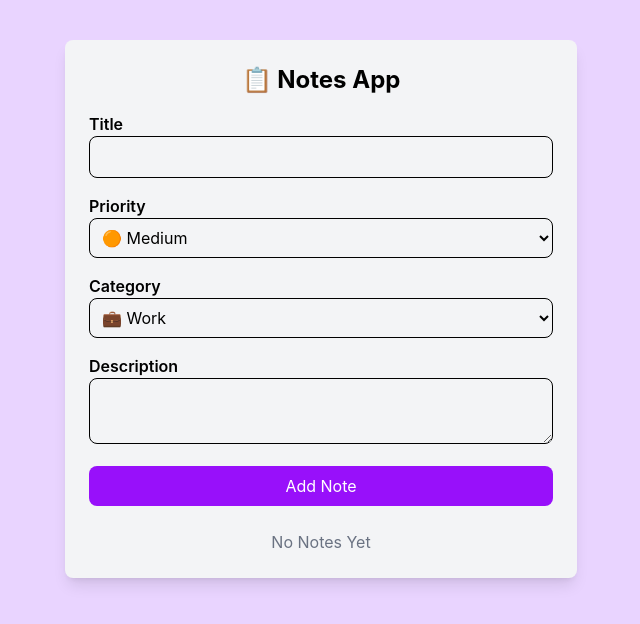
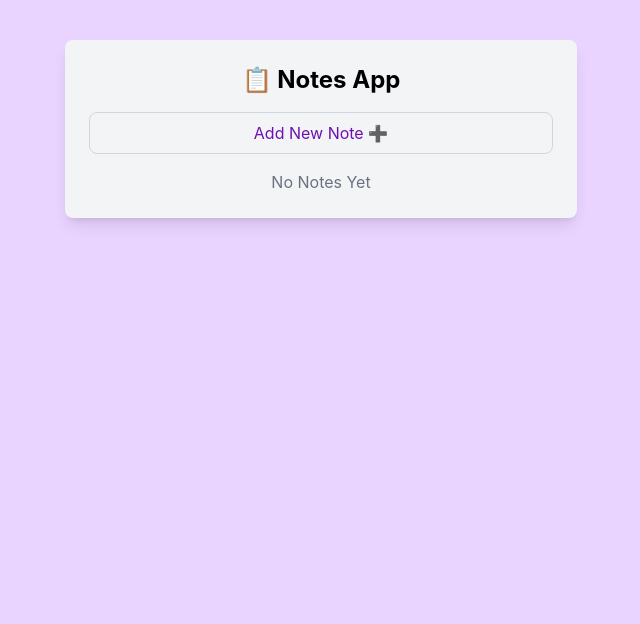
Before and after one commit to aarusa/notes-app, a React (Vite) app: page / in a window 1280 px wide. Shown: the top 624 px of the page, without its empty margins (319-959 px from the left). Built offline with nearby package versions, Linux system fonts and the light colour scheme.

Commit message:
Making form collapsible

```diff
--- a/src/components/NoteForm.jsx
+++ b/src/components/NoteForm.jsx
@@ -8,6 +8,8 @@
         priority: 'Medium',
         description: ''
     });
+
+    const [isFormVisible, setIsFormVisible] = useState(false);
 
     const handleChange = (e) => {
         setFormData({
@@ -39,6 +41,12 @@
     };
 
     return (
+        <>
+            {/* Toggle Button */}
+            <button onClick={() => setIsFormVisible(!isFormVisible)} className="w-full bg-gray-100 border border-gray-300 text-purple-800 py-2 rounded-lg cursor-pointer hover:bg-purple-200 hover:border-purple-300 transition mb-4">
+                {isFormVisible ? 'Hide Form ❌': 'Add New Note ➕'}
+            </button>
+            {isFormVisible &&
                 <form onSubmit={handleSubmit} className="mb-6">
                     <div className="mb-4">
                         <label htmlFor="title" className="block font-semibold">
@@ -98,6 +106,8 @@
                     </div>
                     <button className="w-full bg-purple-600 text-white py-2 rounded-lg cursor-pointer hover:bg-purple-700">Add Note</button>
                 </form>
+            }
+        </>
      );
 }
 
```
Lines whose indentation alone changed are shown as unchanged.
